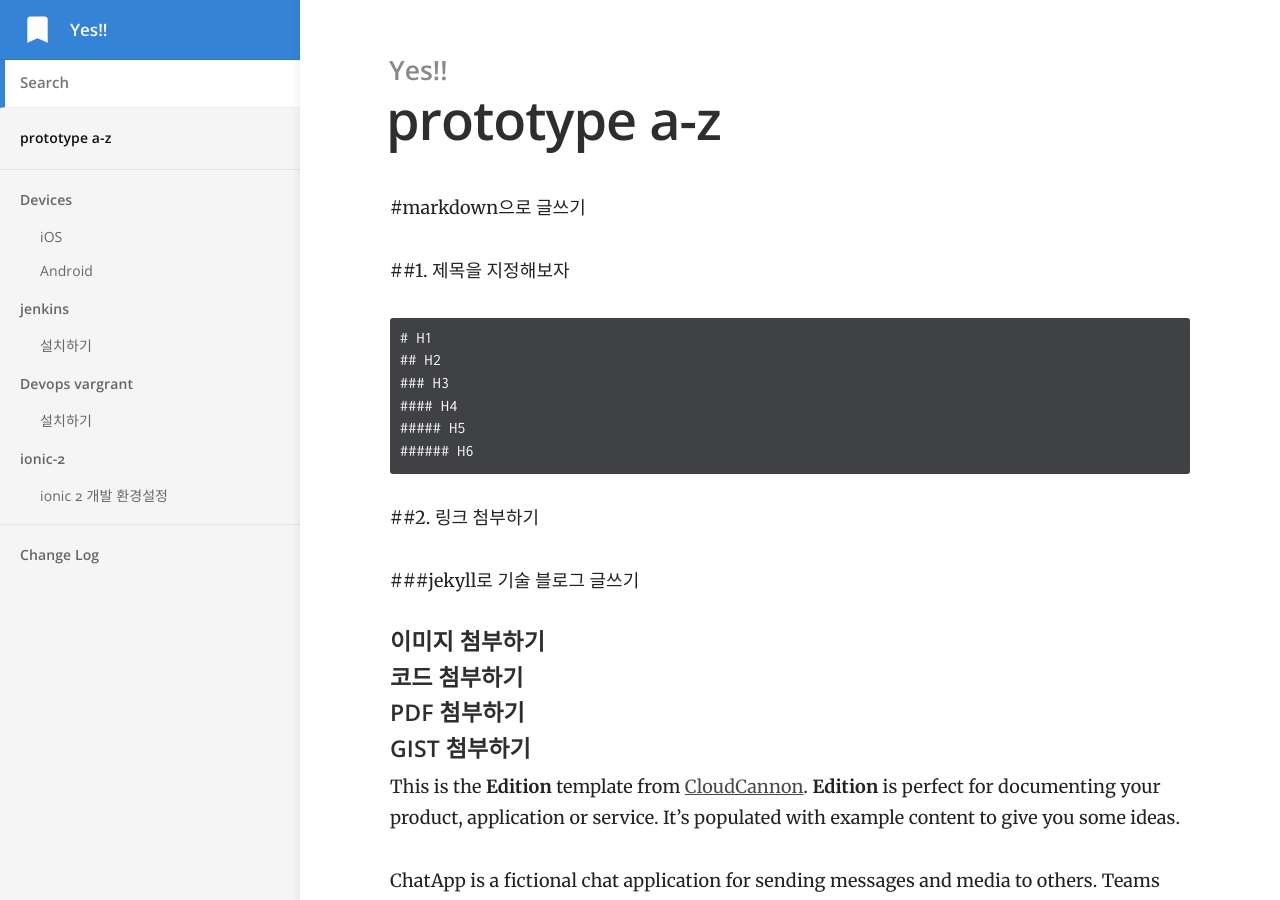
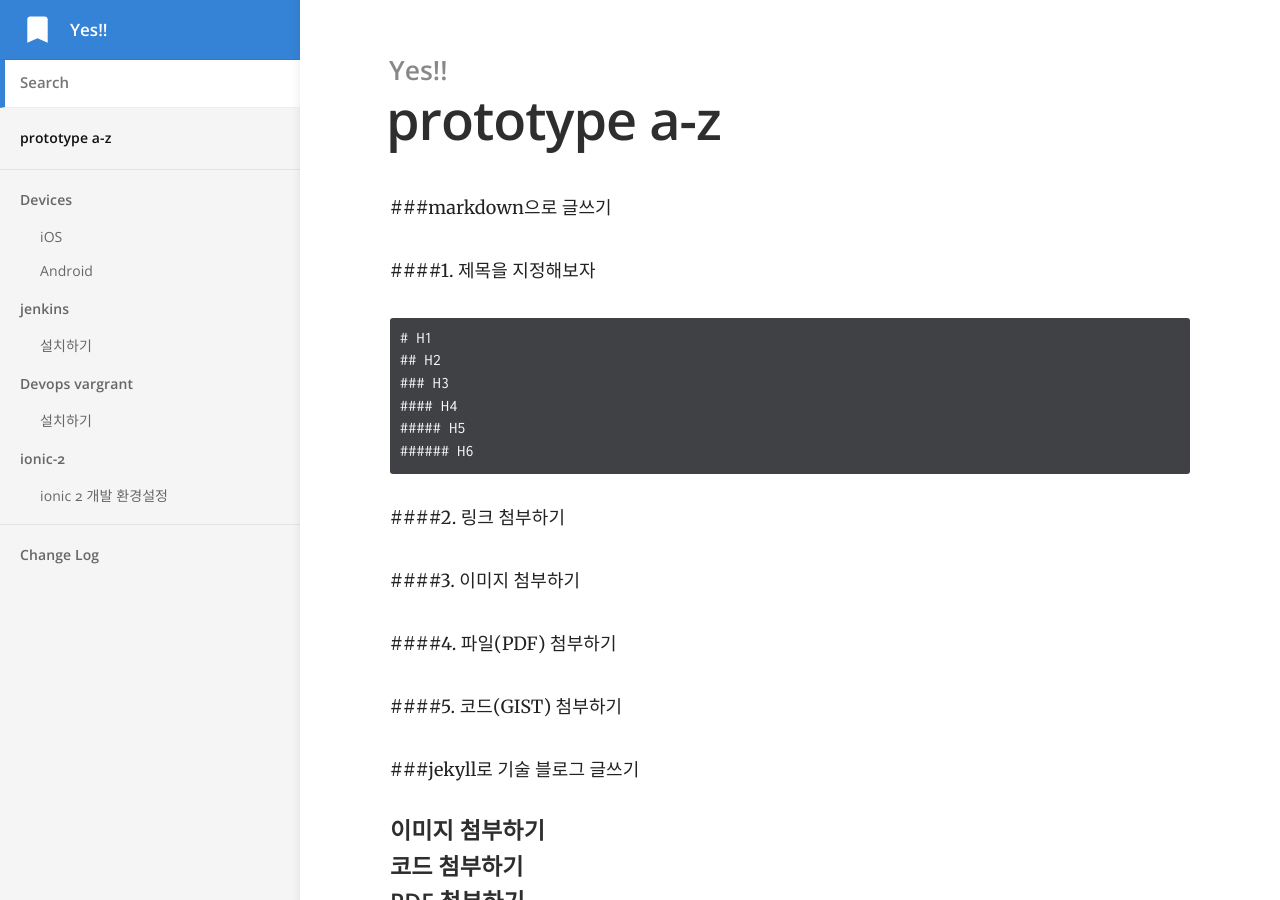
Before and after one commit to j2yes/j2yes.github.io, a Jekyll site: the page built from index.md, in a window 1280 px wide and 900 px high. Built offline with Jekyll 4.4.1, drawn with Linux system fonts in a browser that asks for light colours; comment, search, counter and statistics services are not loaded.

Commit message:
Updated 'index.md' via CloudCannon

````diff
--- a/index.md
+++ b/index.md
@@ -4,9 +4,9 @@ comments: true
 # other options
 ---
 
-#markdown으로 글쓰기
+###markdown으로 글쓰기
 
-##1. 제목을 지정해보자
+####1. 제목을 지정해보자
 
 ```
 # H1
@@ -17,7 +17,16 @@ comments: true
 ###### H6
 ```
 
-##2. 링크 첨부하기
+####2. 링크 첨부하기
+
+####3. 이미지 첨부하기
+
+####4. 파일(PDF) 첨부하기
+
+####5. 코드(GIST) 첨부하기
+
+
+
 
 
 
````
